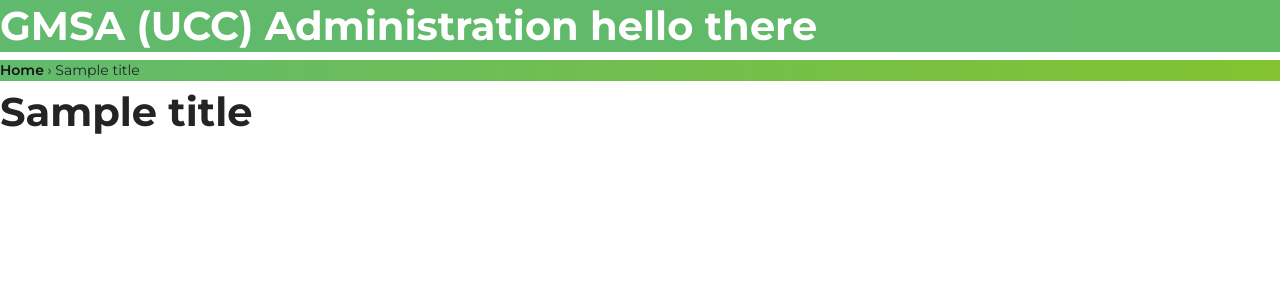
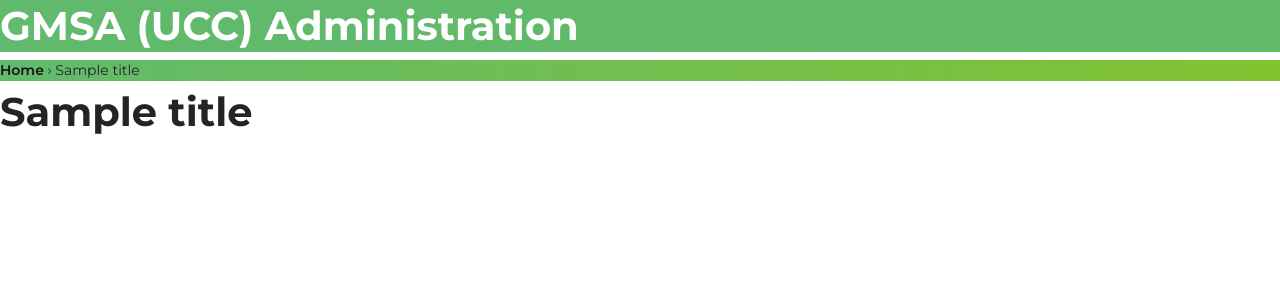
Before and after one commit to Joetib/gmsa, a Django app: template templates/admin/base_site.html in a window 1280 px wide. Shown: the top 300 px of the page. Run offline with Django 3.2, Linux system fonts and the light colour scheme; the template is opened without the code that fills it: most values are stand-ins (such as "Sample title", 1, 10 or a date in 2020); style sheets or scripts are compiled from the project's sources.

Commit message:
Fixed left behind hello there in admin branding

```diff
--- a/config/settings.py
+++ b/config/settings.py
@@ -82,7 +82,6 @@ MIDDLEWARE = [
 ROOT_URLCONF = "config.urls"
 # https://docs.djangoproject.com/en/dev/ref/settings/#wsgi-application
 WSGI_APPLICATION = "config.wsgi.application"
-
 # TEMPLATES
 # ------------------------------------------------------------------------------
 # https://docs.djangoproject.com/en/dev/ref/settings/#templates
--- a/templates/admin/base_site.html
+++ b/templates/admin/base_site.html
@@ -5,7 +5,7 @@
 {% block branding %}
 
 <h1 id="head">
-    GMSA (UCC) Administration hello there
+    GMSA (UCC) Administration
 </h1>
 {% endblock %}
 
```
